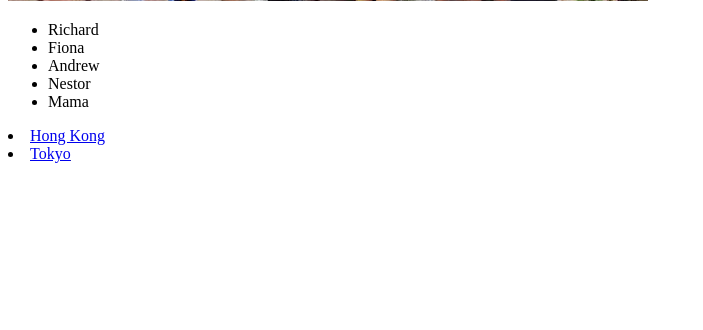
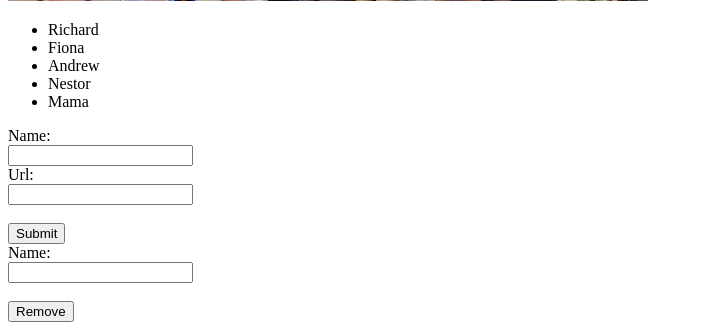
Before and after one commit to nestorfok/flask_backend, a Flask app: page / in a window 1280 px wide. Shown: the part 647-977 px from the top of the page, without its empty margins (0-703 px from the left). Before the commit the page ends 810 px from the top, so only its background shows below. Run offline with Flask 2, Linux system fonts and the light colour scheme; data that the repository does not hold is empty.

Commit message:
added a remove function

```diff
--- a/app.py
+++ b/app.py
@@ -1,17 +1,60 @@
-from flask import Flask, render_template, url_for
-
+from flask import Flask, render_template, request
+from flaskext.mysql import MySQL
 app = Flask(__name__)
 
+app.config['MYSQL_DATABASE_USER'] = 'root'
+app.config['MYSQL_DATABASE_PASSWORD'] = 'Nes&and989367'
+app.config['MYSQL_DATABASE_DB'] = 'fokchihin'
+app.config['MYSQL_DATABASE_HOST'] = '127.0.0.1'
+app.config['MYSQL_DATABASE_PORT'] = 3306
 
-@app.route('/')
+mysql = MySQL()
+mysql.init_app(app)
+connection = mysql.connect()
+
+
+@app.route('/', methods=['GET', 'POST'])
 def home():
+
+    if request.method == 'POST':
+        if request.form.get('name_delete'):
+            name = request.form.get('name_delete')
+            delete_link(name)
+        elif request.form.get('name_add'):
+            name = request.form.get('name_add')
+            url = request.form.get('url')
+            add_link(name, url)
+
     title = "Nestor's Website"
     family_members = ["Richard", "Fiona", "Andrew", "Nestor", "Mama"]
-    links = {
-        "Hong Kong": "https://www.google.com/travel/things-to-do?dest_mid=%2Fm%2F07dfk&dest_state_type=main&dest_src=yts&g2lb=2502548%2C4258168%2C4270442%2C4306835%2C4308227%2C4317915%2C4322823%2C4328159%2C4367953%2C4371335%2C4393965%2C4395848%2C4401769%2C4403882%2C4412670%2C4413451%2C4416581%2C4417925%2C4421968&hl=en&gl=GB#ttdm=35.612241_139.789860_10&ttdmf=%25252Fm%25252F07thkr",
-        "Tokyo": "https://www.google.com/maps/d/viewer?ie=UTF8&hl=en&msa=0&ll=22.296243999999998%2C114.173183&spn=0.052095%2C0.110378&z=14&iwloc=000488f2abc26e2aa5aa0&mid=1FA5MzT9LlPsr6YRXMEU9cYv9TzM"
-    }
+    links = retrieve_all_links()
+
     return render_template("home.html", title=title, family_members=family_members, links=links)
+
+
+def delete_link(name):
+    global connection
+    cursor = connection.cursor()
+    cursor.execute("delete from travel WHERE name = %s", name)
+    connection.commit()
+    cursor.close()
+
+
+def add_link(name, url):
+    global connection
+    cursor = connection.cursor()
+    cursor.execute("insert into travel(name, url) values(%s, %s)", (name, url))
+    connection.commit()
+    cursor.close()
+
+
+def retrieve_all_links():
+    global connection
+    cursor = connection.cursor()
+    cursor.execute("select name, url from travel")
+    links = cursor.fetchall()
+    cursor.close()
+    return links
 
 if __name__ == '__main__':
     app.run(debug=True, port=8080)
--- a/requirements.txt
+++ b/requirements.txt
@@ -1 +1,2 @@
 Flask==1.1.1
+flask-mysql==1.5.1
--- a/templates/home.html
+++ b/templates/home.html
@@ -12,11 +12,27 @@
     </ul>
 
     <u>
-        {% for key, value in links.items() %}
-        <li><a href="{{value}}">{{key}}</a> </li>
+        {% for value in links %}
+        <li><a href="{{value[1]}}">{{value[0]}}</a> </li>
         {% endfor %}
     </u>
 
+    <form action="/" method="post">
+        <label for="name_add">Name:</label><br>
+        <input type="text" id="name_add" name="name_add"><br>
+
+        <label for="url">Url:</label><br>
+        <input type="text" id="url" name="url"><br><br>
+
+        <input type="submit" value="Submit">
+    </form>
+
+    <form action="/" method="post">
+        <label for="name_delete">Name:</label><br>
+        <input type="text" id="name_delete" name="name_delete"><br><br>
+
+        <input type="submit" value="Remove">
+    </form>
 
 </body>
 </html>
```
